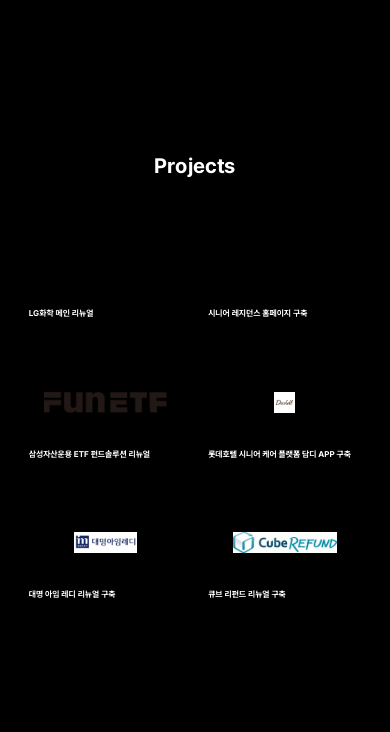
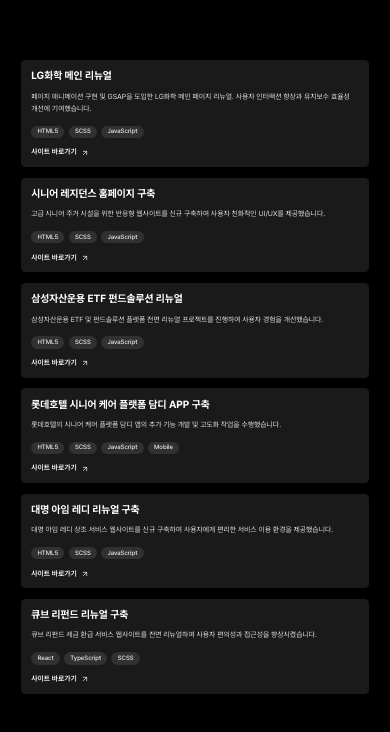
Before and after one commit to myeolgu/portfolio, a React (Create React App) app: page / in a window 390 px wide. Shown: the part 1728-2460 px from the top of the page. Built offline with nearby package versions, Linux system fonts and the light colour scheme; grey boxes are pictures that could not be loaded.

Commit message:
중간 저장

```diff
--- a/src/data/projects.ts
+++ b/src/data/projects.ts
@@ -3,9 +3,9 @@
 // 이미지 import
 import lgchemImg from '../assets/videos/lg_intro.mp4';
 import lotteImg from '../assets/videos/lotte_intro.mp4';
-import samsungImg from '../assets/images/projects/samsung.png';
-import damdiImg from '../assets/images/projects/daddl.jpg';
-import sonoImg from '../assets/images/projects/sono.jpg';
+const samsungVideo = 'https://www.youtube.com/embed/v1r4XlDyFPU?autoplay=1&mute=1&loop=1&playlist=v1r4XlDyFPU&controls=0&showinfo=0';
+const damdiVideo = 'https://www.youtube.com/embed/mv2dr5egSk4?autoplay=1&mute=1&loop=1&playlist=mv2dr5egSk4';
+const sonoVideo = 'https://www.youtube.com/embed/tA07T3XXp4w?autoplay=1&mute=1&loop=1&playlist=tA07T3XXp4w&controls=0&showinfo=0';
 import cubeImg from '../assets/images/projects/cube.jpg';
 
 export const projects: Project[] = [
@@ -23,7 +23,7 @@
     id: 2,
     title: '시니어 레지던스 홈페이지 구축',
     description: '고급 시니어 주거 시설을 위한 반응형 웹사이트를 신규 구축하여 사용자 친화적인 UI/UX를 제공했습니다.',
-    tech: ['HTML5', 'CSS3', 'JavaScript'],
+    tech: ['HTML5', 'SCSS', 'JavaScript'],
     link: 'https://www.lottesrc.com/vl',
     image: lotteImg,
     background: '#ffffff',
@@ -35,7 +35,7 @@
     description: '삼성자산운용 ETF 및 펀드솔루션 플랫폼 전면 리뉴얼 프로젝트를 진행하여 사용자 경험을 개선했습니다.',
     tech: ['HTML5', 'SCSS', 'JavaScript'],
     link: 'https://m.funetf.co.kr/',
-    image: samsungImg,
+    image: samsungVideo,
     background: '#ffffff',
     thumbnailHeight: '3rem',
   },
@@ -45,7 +45,7 @@
     description: '롯데호텔의 시니어 케어 플랫폼 담디 앱의 추가 기능 개발 및 고도화 작업을 수행했습니다.',
     tech: ['HTML5', 'SCSS', 'JavaScript', 'Mobile'],
     link: 'https://daddl.lottesrc.com/',
-    image: damdiImg,
+    image: damdiVideo,
     background: '#ffffff',
     thumbnailHeight: '10rem',
   },
@@ -55,7 +55,7 @@
     description: '대명 아임 레디 상조 서비스 웹사이트를 신규 구축하여 사용자에게 편리한 서비스 이용 환경을 제공했습니다.',
     tech: ['HTML5', 'SCSS', 'JavaScript'],
     link: 'https://www.sonoimready.com/main/front/main',
-    image: sonoImg,
+    image: sonoVideo,
     background: '#ffffff',
     thumbnailHeight: '6rem',
   },
--- a/src/pages/Main.tsx
+++ b/src/pages/Main.tsx
@@ -6,7 +6,7 @@
 const Main: React.FC = () => {
   const textRefs = useRef<HTMLSpanElement[][]>([]);
   const videoRef = useRef<HTMLVideoElement>(null);
-  const workListRef = useRef<HTMLUListElement>(null);
+  const workListRef = useRef<HTMLDivElement>(null);
   const animatedSections = useRef<Set<number>>(new Set());
   const { isOpen: isModalOpen } = useModalStore();
   const [currentSection, setCurrentSection] = useState(0);
@@ -14,6 +14,15 @@
   const [isMobile, setIsMobile] = useState(window.innerWidth <= 768);
   const isAnimating = useRef(false);
   const totalProjects = projects.length;
+
+  // 첫 로딩 시 페이지 상단으로 이동
+  useEffect(() => {
+    // 브라우저 스크롤 복원 비활성화
+    if ('scrollRestoration' in history) {
+      history.scrollRestoration = 'manual';
+    }
+    window.scrollTo(0, 0);
+  }, []);
 
   // 리사이즈 이벤트로 화면 크기 추적
   useEffect(() => {
@@ -88,14 +97,21 @@
     isAnimating.current = true;
     setCurrentProject(index);
 
-    gsap.to(workListRef.current, {
-      x: -index * window.innerWidth,
-      duration: 0.8,
-      ease: 'power2.inOut',
+    // 이미지 슬라이더의 실제 너비 기준으로 이동
+    const slider = workListRef.current;
+    if (slider) {
+      const slideWidth = slider.parentElement?.offsetWidth || window.innerWidth;
+      gsap.to(slider, {
+        x: -index * slideWidth,
+        duration: 0.5,
+        ease: 'power2.out',
         onComplete: () => {
           isAnimating.current = false;
         },
       });
+    } else {
+      isAnimating.current = false;
+    }
   };
 
   useEffect(() => {
@@ -319,15 +335,22 @@
       {/* 작업 섹션 */}
       <section id="news" className="panel work-section" aria-label="프로젝트">
         <div className="work-container">
-          <h2 className="work-title">{splitText('Projects')}</h2>
-
-          <ul className="work-list" role="list" ref={workListRef}>
+          {/* 왼쪽: 이미지 슬라이더 영역 */}
+          <div className="work-image-area">
+            <div className="work-image-slider" ref={workListRef}>
               {projects.map(project => (
-              <li key={project.id} className="work-slide">
-                {/* 왼쪽: 미디어 영역 */}
-                <div className="work-image-area">
+                <div key={project.id} className="work-image-slide">
                   {project.image && (
-                    project.image.endsWith('.mp4') ? (
+                    project.image.includes('youtube.com') ? (
+                      <iframe
+                        src={project.image}
+                        title={project.title}
+                        className="work-thumbnail"
+                        allow="accelerometer; autoplay; clipboard-write; encrypted-media; gyroscope; picture-in-picture; web-share"
+                        referrerPolicy="strict-origin-when-cross-origin"
+                        allowFullScreen
+                      />
+                    ) : project.image.endsWith('.mp4') ? (
                       <video
                         src={project.image}
                         autoPlay
@@ -345,17 +368,25 @@
                     )
                   )}
                 </div>
+              ))}
+            </div>
+          </div>
 
-                {/* 오른쪽: 정보 영역 */}
+          {/* 오른쪽: 텍스트 영역 (페이드 전환) */}
           <div className="work-info-area">
+            {projects.map((project, index) => (
+              <div
+                key={project.id}
+                className={`work-info-content ${currentProject === index ? 'active' : ''}`}
+              >
                 <h3 className="work-project-title">{project.title}</h3>
                 <div className="work-description-box">
                   <p>{project.description}</p>
                 </div>
                 {project.tech && project.tech.length > 0 && (
                   <ul className="work-tech-list">
-                      {project.tech.map((tech, index) => (
-                        <li key={index}>{tech}</li>
+                    {project.tech.map((tech, techIndex) => (
+                      <li key={techIndex}>{tech}</li>
                     ))}
                   </ul>
                 )}
@@ -371,10 +402,8 @@
                   </a>
                 )}
               </div>
-              </li>
             ))}
-          </ul>
-
+          </div>
         </div>
       </section>
 
--- a/src/styles/pages/main.scss
+++ b/src/styles/pages/main.scss
@@ -93,112 +93,23 @@
   align-items: center;
   justify-content: flex-start;
   overflow: hidden;
-
-  // 데스크톱: 가로 스크롤 레이아웃
-  @media (min-width: 769px) {
-    padding: 0;
-  }
-
-  // 모바일: 기존 그리드 레이아웃
-  @media (max-width: 768px) {
-    padding: 4rem;
-    justify-content: center;
-  }
+  background: #000000;
 
   .work-container {
     width: 100%;
-
-    // 데스크톱: 풀스크린
-    @media (min-width: 769px) {
-      max-width: none;
     height: 100vh;
     height: 100dvh;
-    }
-
-    // 모바일: 기존 레이아웃
-    @media (max-width: 768px) {
-      max-width: 100rem;
-    }
-
-    .work-title {
-      color: #ffffff;
-      font-size: 6rem;
-      text-align: center;
-      font-weight: 700;
-      overflow: hidden;
-      perspective: 1000px;
-
-      // 데스크톱: 첫 번째 슬라이드에 포함
-      @media (min-width: 769px) {
-        position: absolute;
-        top: 50%;
-        left: 50%;
-        transform: translate(-50%, -50%);
-        z-index: 10;
-        display: none; // 타이틀 숨김 (각 프로젝트에 제목 있음)
-      }
+    display: flex;
+    position: relative;
 
     @media (max-width: 768px) {
-        font-size: 4rem;
-        margin-bottom: 4rem;
-      }
-
-      span.split-char {
-        position: relative;
-        display: inline-block;
-        transform-style: preserve-3d;
-        will-change: transform, opacity;
+      flex-direction: column;
+      height: auto;
+      padding: 4rem;
     }
   }
 
-    .work-list {
-      position: relative;
-      display: flex;
-      will-change: transform;
-      list-style: none;
-      margin: 0;
-      padding: 0;
-
-      // 데스크톱: 가로 스크롤
-      @media (min-width: 769px) {
-        flex-wrap: nowrap;
-        gap: 0;
-        margin-top: 0;
-        height: 100vh;
-        height: 100dvh;
-      }
-
-      // 모바일: 기존 그리드
-      @media (max-width: 768px) {
-        flex-wrap: wrap;
-        gap: 2rem;
-        margin-top: 2rem;
-      }
-
-      // 슬라이드 아이템
-      .work-slide {
-        overflow: hidden;
-        background: #000000;
-
-        // 데스크톱: 풀스크린 슬라이드
-        @media (min-width: 769px) {
-          flex-shrink: 0;
-          width: 100vw;
-          height: 100vh;
-          height: 100dvh;
-          display: flex;
-        }
-
-        // 모바일: 그리드 아이템
-        @media (max-width: 768px) {
-          width: calc((100% - 2rem) / 2);
-          height: 25rem;
-          border-radius: 0.8rem;
-          position: relative;
-        }
-      }
-
-      // 왼쪽: 이미지 영역
+  // 왼쪽: 이미지 슬라이더 영역
   .work-image-area {
     position: relative;
     overflow: hidden;
@@ -210,54 +121,86 @@
     }
 
     @media (max-width: 768px) {
+      display: none;
+    }
+
+    .work-image-slider {
+      display: flex;
+      height: 100%;
+      will-change: transform;
+    }
+
+    .work-image-slide {
+      flex-shrink: 0;
       width: 100%;
       height: 100%;
-          display: flex;
-          align-items: center;
-          justify-content: center;
-        }
+      position: relative;
+      overflow: hidden;
 
       .work-thumbnail {
-          @media (min-width: 769px) {
         width: 100%;
         height: 100%;
         object-fit: cover;
-            transition: transform 0.5s ease;
+        border: none;
+        pointer-events: none;
       }
 
-          @media (max-width: 768px) {
-            width: auto;
-            height: 4rem;
-            object-fit: contain;
-          }
-        }
-
-        &:hover .work-thumbnail {
-          @media (min-width: 769px) {
-            transform: scale(1.05);
+      // YouTube iframe 전체 채우기
+      iframe.work-thumbnail {
+        position: absolute;
+        top: 50%;
+        left: 50%;
+        transform: translate(-50%, -50%);
+        width: 300%;
+        height: 150%;
+        min-width: 100%;
+        min-height: 100%;
       }
     }
   }
 
-      // 오른쪽: 정보 영역
+  // 오른쪽: 정보 영역 (페이드 전환)
   .work-info-area {
-        display: flex;
-        flex-direction: column;
-        justify-content: center;
+    position: relative;
 
     @media (min-width: 769px) {
-          width: 45%;
+      width: 40%;
+      height: 100%;
+      display: flex;
+      align-items: center;
       padding: 6rem;
-          padding-left: 4rem;
+      padding-left: 0;
     }
 
     @media (max-width: 768px) {
+      width: 100%;
+    }
+
+    // 각 프로젝트 정보 컨텐츠
+    .work-info-content {
+      @media (min-width: 769px) {
         position: absolute;
-          bottom: 0;
+        top: 50%;
         left: 0;
         right: 0;
-          padding: 1.5rem;
-          background: linear-gradient(to top, rgba(0, 0, 0, 0.8) 0%, transparent 100%);
+        transform: translateY(-50%);
+        padding: 0 6rem;
+        opacity: 0;
+        visibility: hidden;
+        transition: opacity 0.4s ease, visibility 0.4s ease;
+
+        &.active {
+          opacity: 1;
+          visibility: visible;
+        }
+      }
+
+      @media (max-width: 768px) {
+        background: #1a1a1a;
+        border-radius: 0.8rem;
+        padding: 2rem;
+        margin-bottom: 2rem;
+      }
     }
 
     .work-project-title {
@@ -271,23 +214,26 @@
       }
 
       @media (max-width: 768px) {
-            font-size: 1.6rem;
+        font-size: 2rem;
+        margin-bottom: 1.5rem;
       }
     }
 
     .work-description-box {
-          @media (min-width: 769px) {
       margin-bottom: 3rem;
+
+      @media (max-width: 768px) {
+        margin-bottom: 2rem;
+      }
 
       p {
         font-size: 1.8rem;
         color: rgba(255, 255, 255, 0.85);
         line-height: 1.7;
-            }
-          }
 
         @media (max-width: 768px) {
-            display: none;
+          font-size: 1.4rem;
+        }
       }
     }
 
@@ -301,7 +247,8 @@
       margin-bottom: 3rem;
 
       @media (max-width: 768px) {
-            display: none;
+        margin-bottom: 2rem;
+        gap: 0.8rem;
       }
 
       li {
@@ -311,6 +258,11 @@
         border-radius: 2rem;
         font-size: 1.4rem;
         font-weight: 500;
+
+        @media (max-width: 768px) {
+          font-size: 1.2rem;
+          padding: 0.5rem 1.2rem;
+        }
       }
     }
 
@@ -321,19 +273,16 @@
       font-weight: 600;
       text-decoration: none;
       transition: all 0.3s ease;
-
-          @media (min-width: 769px) {
       font-size: 1.8rem;
       color: #ffffff;
+
+      @media (max-width: 768px) {
+        font-size: 1.4rem;
+      }
 
       &:hover {
         color: rgba(255, 255, 255, 0.7);
         gap: 1.2rem;
-            }
-          }
-
-          @media (max-width: 768px) {
-            display: none;
       }
 
       .ico-arrow {
@@ -349,8 +298,6 @@
 
       &:hover .ico-arrow {
         transform: translate(2px, -2px);
-          }
-        }
       }
     }
   }
```
Also changed, not shown: src/assets/images/projects/cube.jpg. Lines whose indentation alone changed are shown as unchanged.
